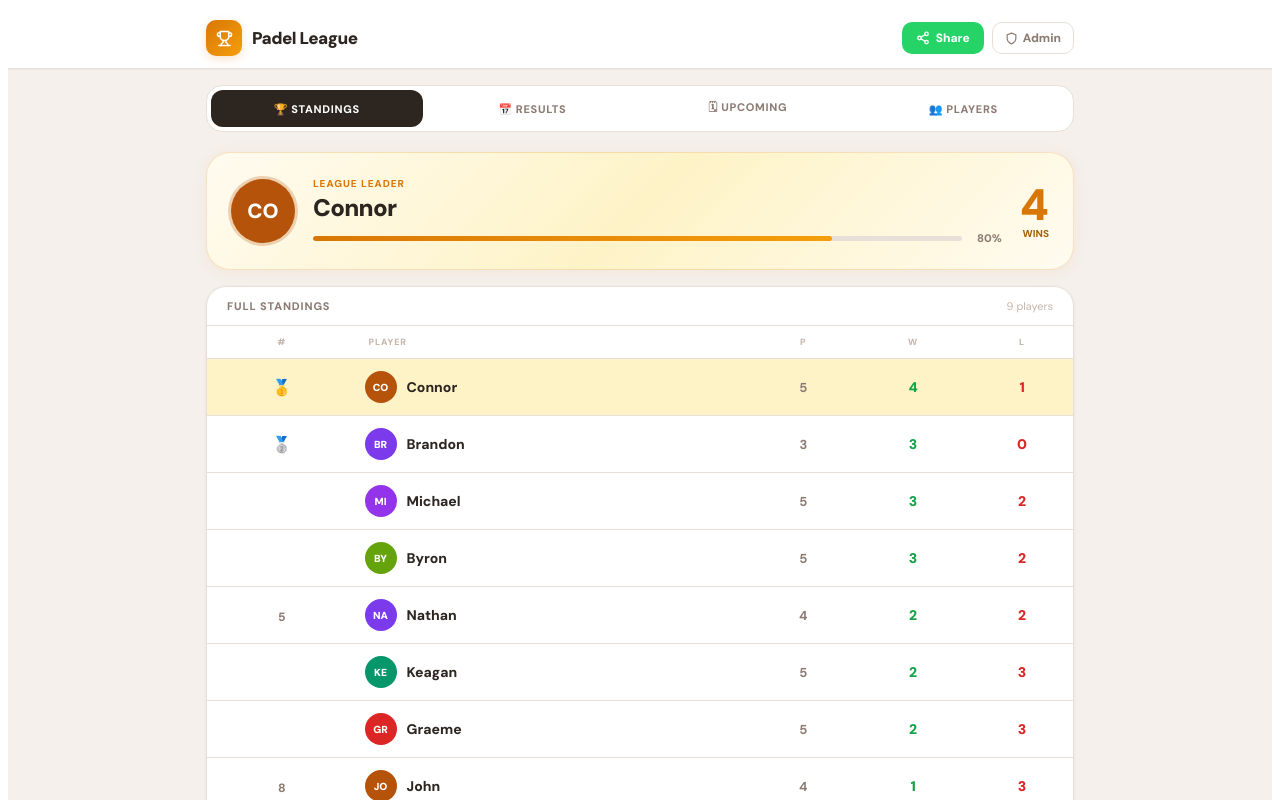
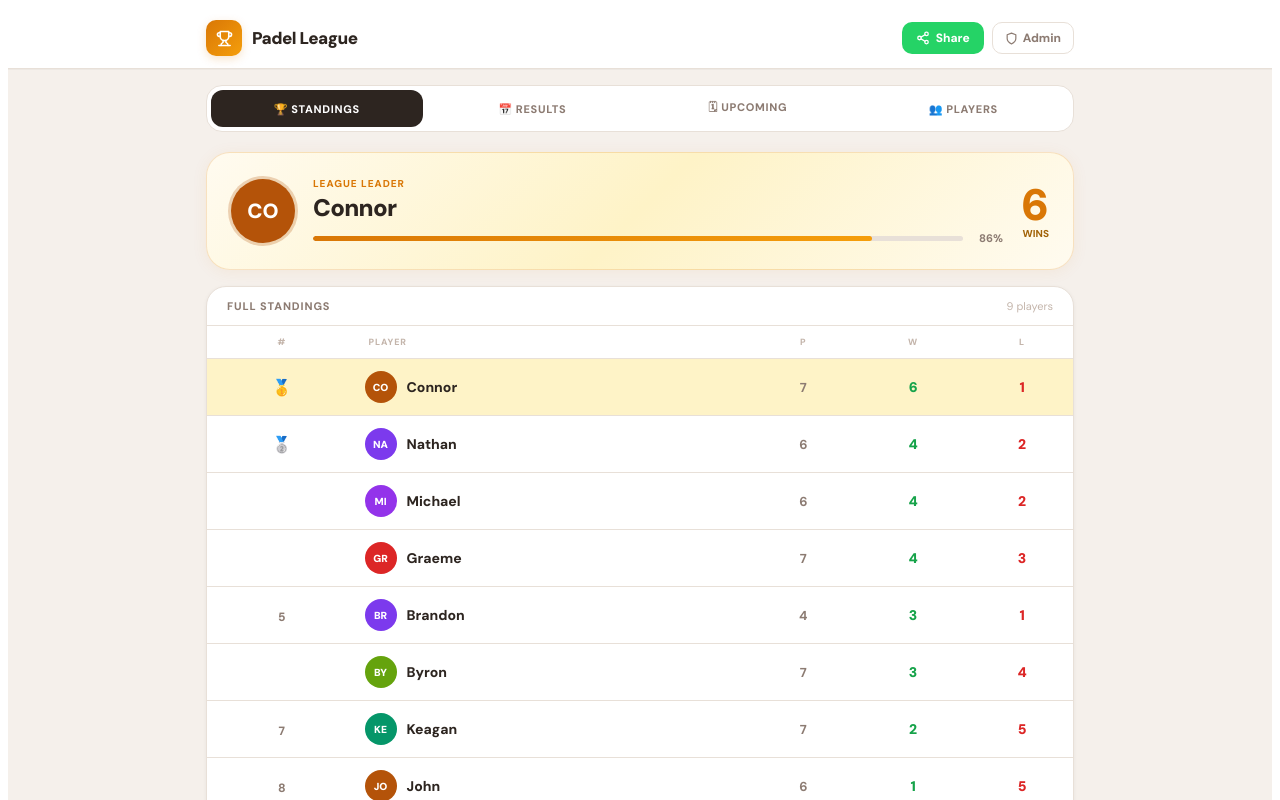
Before and after one commit to keaganstevenson/padel-league, a React (Create React App) app: page / in a window 1280 px wide. Shown: the top 800 px of the page. Built offline with nearby package versions, Linux system fonts and the light colour scheme.

Commit message:
09/07Update App.js

```diff
--- a/src/App.js
+++ b/src/App.js
@@ -151,6 +151,10 @@ export default function App() {
     { id:'m8', week:4, date:"2026-06-16", p1:"Byron",   p2:"Nathan",  p3:"Michael", p4:"Darren",  scores:[6,7,6,1,6,3], winner:1 },
     { id:'m9', week:5, date:"2026-06-23", p1:"Keagan",  p2:"Brandon", p3:"Graeme",  p4:"Michael", scores:[6,2,6,4,2,6], winner:1 },
     { id:'m10',week:5, date:"2026-06-23", p1:"Connor",  p2:"Nathan",  p3:"Byron",   p4:"Darren",  scores:[7,5,6,2,6,1], winner:1 },
+    { id:'m11',week:6, date:"2026-06-30", p1:"Graeme",  p2:"Nathan",  p3:"Keagan",  p4:"Brandon", scores:[6,2,4,6,6,3], winner:1 },
+    { id:'m12',week:6, date:"2026-06-30", p1:"Connor",  p2:"Darren",  p3:"Byron",   p4:"John",    scores:[4,6,6,4,6,2], winner:1 },
+    { id:'m13',week:7, date:"2026-07-07", p1:"Michael", p2:"Connor",  p3:"Darren",  p4:"Byron",   scores:[6,4,6,3,6,2], winner:1 },
+    { id:'m14',week:7, date:"2026-07-07", p1:"Graeme",  p2:"Nathan",  p3:"Keagan",  p4:"John",    scores:[5,7,3,6,6,3], winner:1 },
   ]);
   const [upcoming, setUpcoming] = useState([
     { id:'u1', week:2, date:"", time:"", p1:"Brandon", p2:"Connor",  p3:"John",    p4:"Darren"  },
```
